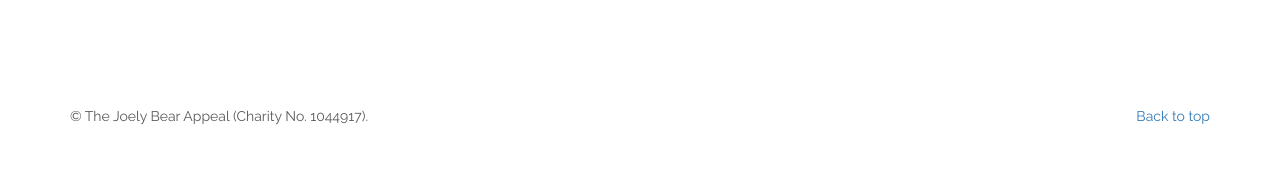
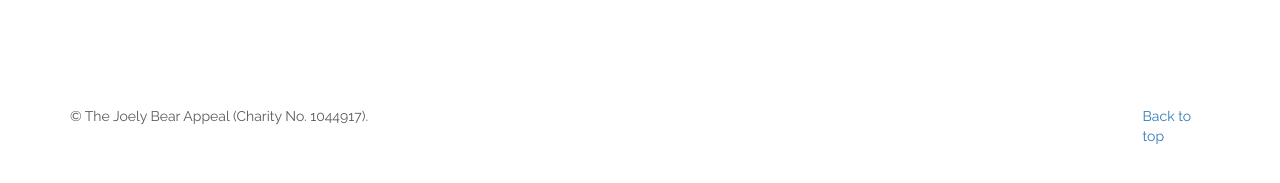
Before and after one commit to joelybear/joelybear.github.io, a Jekyll site: the page built from index.html, in a window 1280 px wide and 900 px high, scrolled down 2244 px. Shown: the part 704-887 px from the top of the window. Built offline with Jekyll 4.4.1, drawn with Linux system fonts in a browser that asks for light colours; comment, search, counter and statistics services are not loaded.

Commit message:
footer alignment

```diff
--- a/_layouts/default.html
+++ b/_layouts/default.html
@@ -117,10 +117,16 @@
   {{ content }}
   <!-- FOOTER -->
   <footer>
-    <p class="pull-right">
-      <a href="#">Back to top</a>
-    </p>
-    <p>&copy; The Joely Bear Appeal (Charity No. 1044917).</p>
+    <div class = "row">
+      <div class = "col-md-11">
+        <p>&copy; The Joely Bear Appeal (Charity No. 1044917).</p>
+      </div>
+      <div class = "col-md-1">
+        <p class="pull-right">
+          <a href="#">Back to top</a>
+        </p>
+      </div>
+    </div>
     <!-- <a href="#">Privacy</a> &middot; <a href="#">Terms</a></p> -->
   </footer>
 </div>
```
